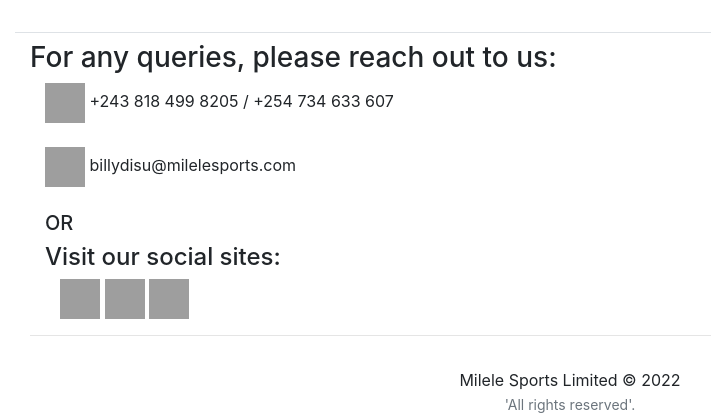
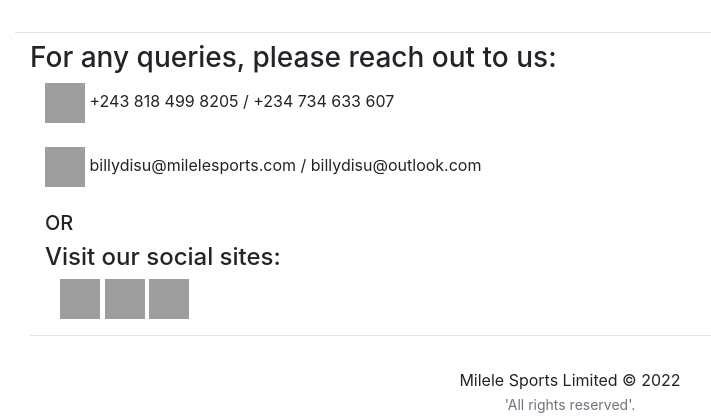
Before and after one commit to frankTheCodeBoy/sportssite, a Django app: page /contact_us/ in a window 1280 px wide. Shown: the part 94-514 px from the top of the page, without its empty margins (70-781 px from the left). Run offline with Django 4.2, Linux system fonts and the light colour scheme; some libraries are stand-ins or nearby versions; grey boxes are pictures that could not be loaded.

Commit message:
revisions

```diff
--- a/templates/sportsApp/contact-us.html
+++ b/templates/sportsApp/contact-us.html
@@ -11,14 +11,15 @@
     <div class="container">
     <img src="{% static 'images/tel.png' %}"
             width="40" height="40">
-            <span class="txtbold txtnavy">+243 818 499 8205 / +254 734 633 607
-            </span>
+            <span class="txtbold txtnavy">+243 818 499 8205 </span>
+            <span class="txtbold">/ +234 734 633 607 </span>
     </div>
     <br>
     <div class="container">
     <img src="{% static 'images/mail.png'%}"
             width="40" height="40">
             <span class="txtbold txtgreen">billydisu@milelesports.com</span>
+            <span class="txtorange txtbold">/ billydisu@outlook.com</span>
     </div>
     <div class="container"><br>
         <h5 class="txtbold">OR</h5>
```
Also changed, not shown: db.sqlite3.
